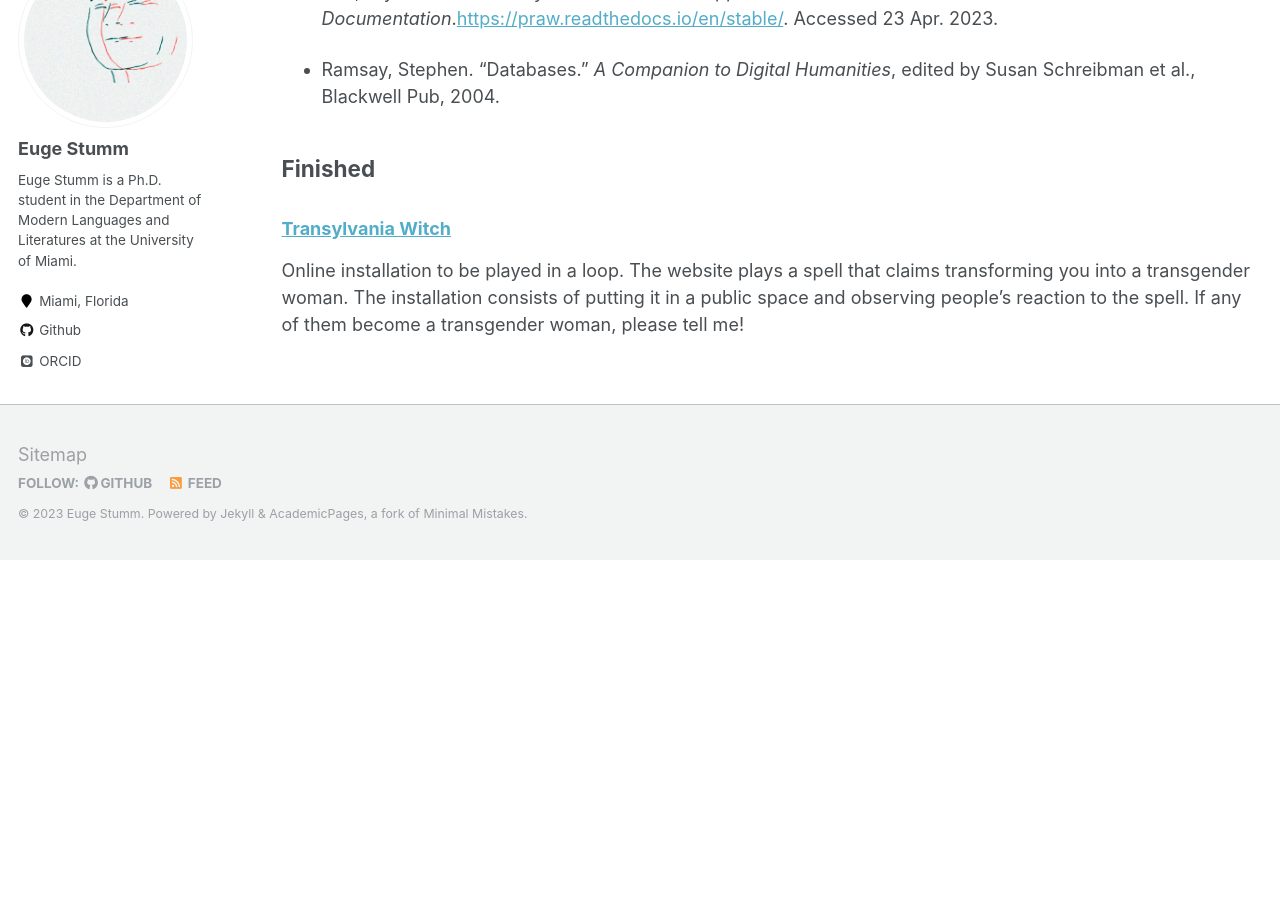
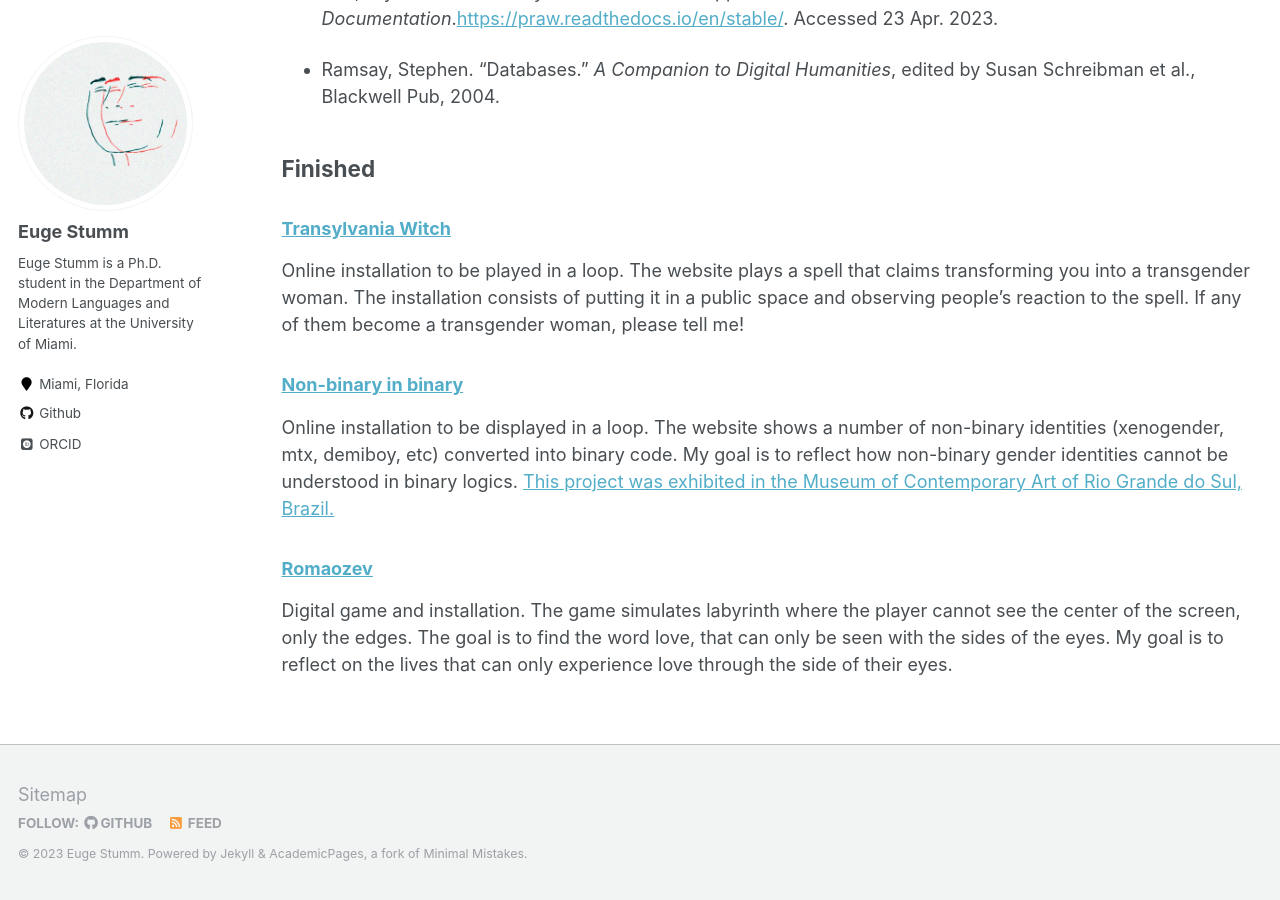
Before and after one commit to eugestumm/eugestumm.github.io, a Jekyll site: the page built from _pages/projects.md, in a window 1280 px wide and 900 px high, scrolled down 1012 px. Built offline with Jekyll 4.4.1, drawn with Linux system fonts in a browser that asks for light colours; some web fonts are replaced; before the commit the page ends 1572 px from its top, so only the background shows below that.

Commit message:
Update projects.md

```diff
--- a/_pages/projects.md
+++ b/_pages/projects.md
@@ -38,3 +38,9 @@ This is an ongoing project for the Digital Humanities Practicum of the Spring/20
 
 ### [Transylvania Witch](https://transylvania-witch.tumblr.com/)
 Online installation to be played in a loop. The website plays a spell that claims transforming you into a transgender woman. The installation consists of putting it in a public space and observing people's reaction to the spell. If any of them become a transgender woman, please tell me!
+
+### [Non-binary in binary](https://non-binary-in-binary.tumblr.com/)
+Online installation to be displayed in a loop. The website shows a number of non-binary identities (xenogender, mtx, demiboy, etc) converted into binary code. My goal is to reflect how non-binary gender identities cannot be understood in binary logics. [This project was exhibited in the Museum of Contemporary Art of Rio Grande do Sul, Brazil.](https://cultura.rs.gov.br/instituto-estadual-de-artes-visuais-apresenta-a-exposicao-re-pulsa/)
+
+### [Romaozev](https://poieticalab.itch.io/romaozev)
+Digital game and installation. The game simulates labyrinth where the player cannot see the center of the screen, only the edges. The goal is to find the word love, that can only be seen with the sides of the eyes. My goal is to reflect on the lives that can only experience love through the side of their eyes.
```
